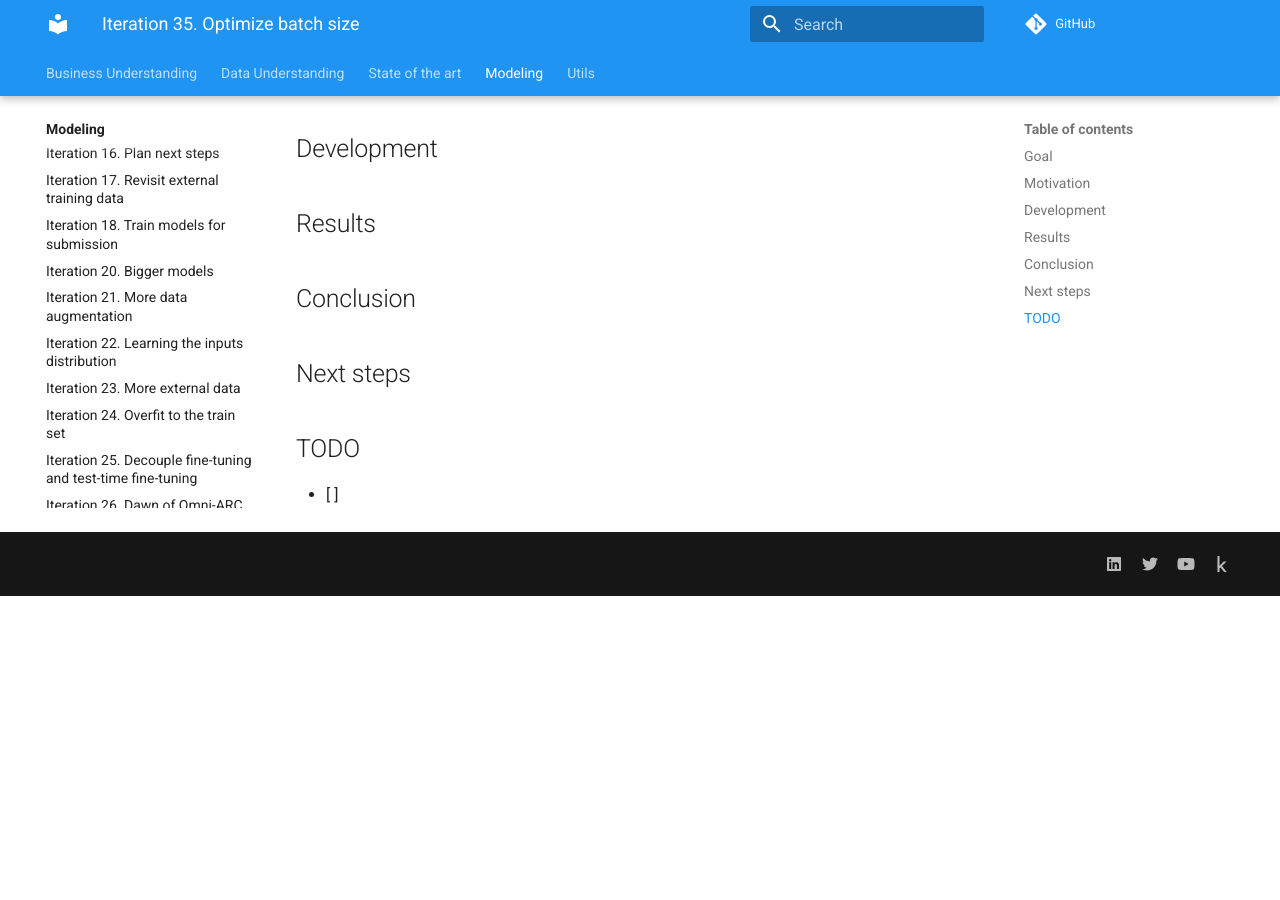
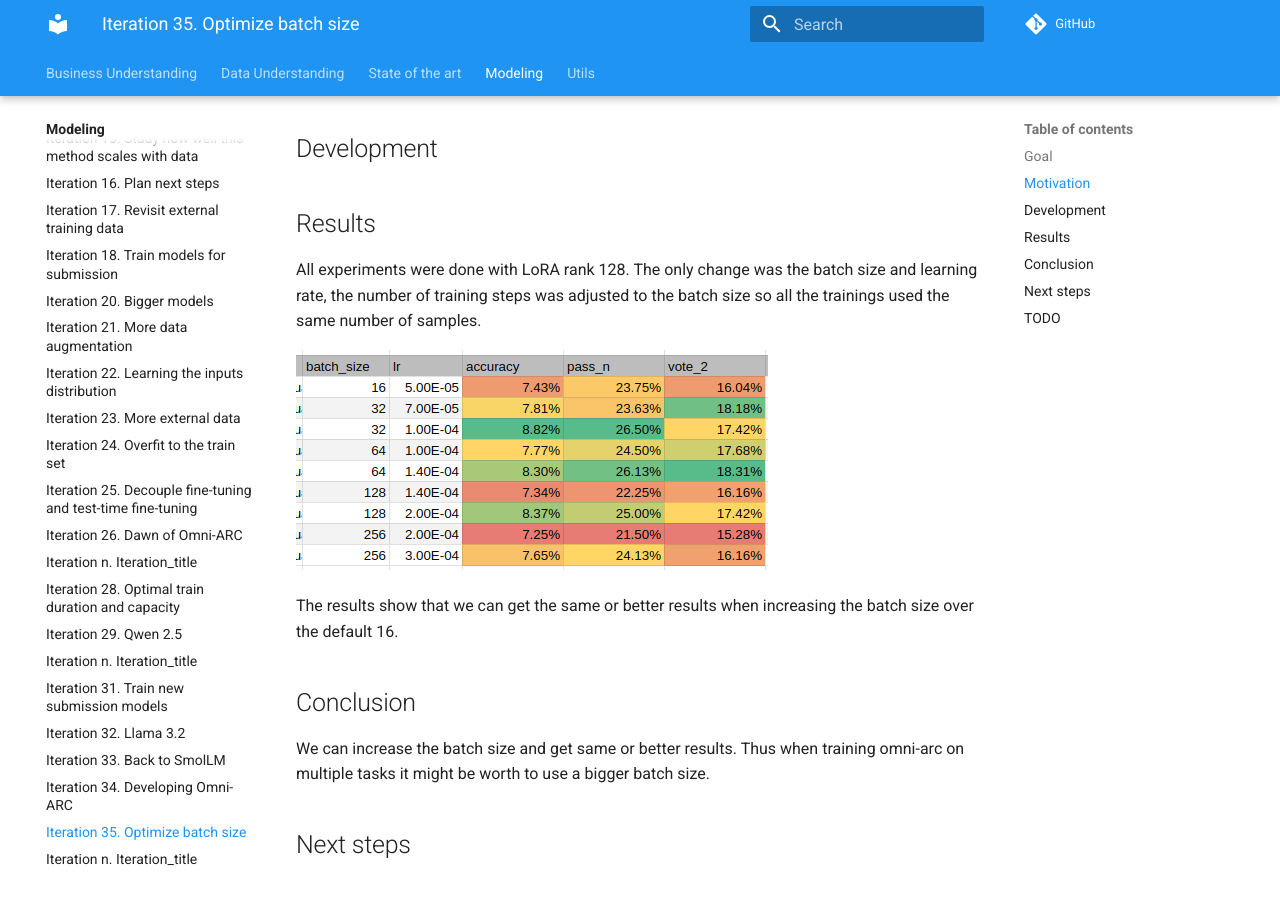
Before and after one commit to zhengjunyao-work/arc24, an MkDocs documentation site: the page built from docs/modeling/Iteration_35_optimize_batch_size.md, in a window 1280 px wide and 900 px high, scrolled down 581 px. Built offline with MkDocs 1.6.1 and Material for MkDocs 9.7.7, drawn with Linux system fonts in a browser that asks for light colours; comment, search, counter and statistics services are not loaded; before the commit the page ends 1177 px from its top, so only the background shows below that.

Commit message:
closing iteration 35, we can increase the batch size

```diff
--- a/docs/modeling/Iteration_35_optimize_batch_size.md
+++ b/docs/modeling/Iteration_35_optimize_batch_size.md
@@ -21,7 +21,18 @@ tasks on the training dataset), increasing the batch size might help to learn be
 
 ## Results
 
+All experiments were done with LoRA rank 128. The only change was the batch size and learning rate, the number
+of training steps was adjusted to the batch size so all the trainings used the same number of samples.
+
+![validation results](res/2024-10-09-11-14-52.png)
+
+The results show that we can get the same or better results when increasing the batch size over the
+default 16.
+
 ## Conclusion
+
+We can increase the batch size and get same or better results. Thus when training omni-arc on multiple
+tasks it might be worth to use a bigger batch size.
 
 ## Next steps
 
```
Also changed, not shown: docs/modeling/res/2024-10-09-11-14-52.png (added).
